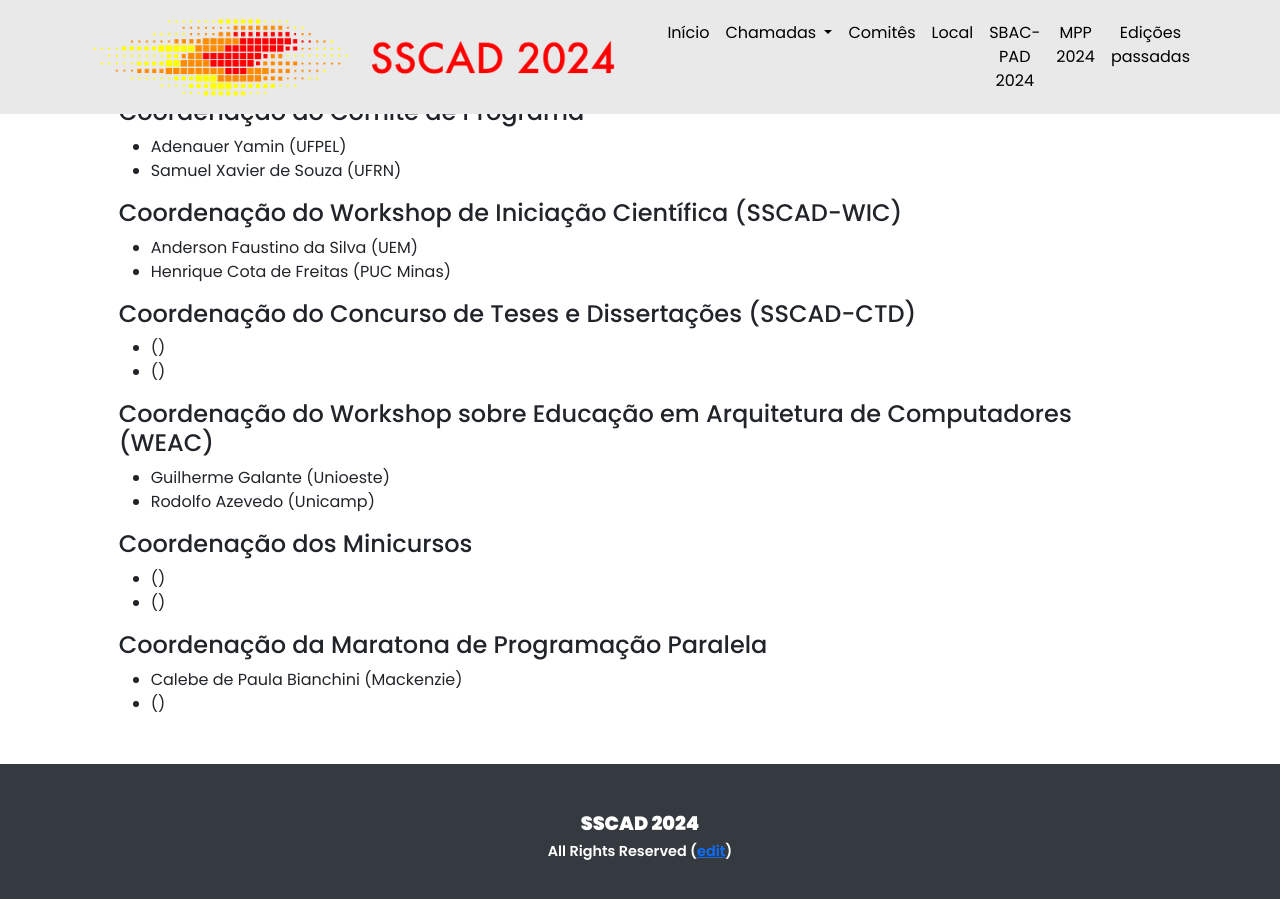
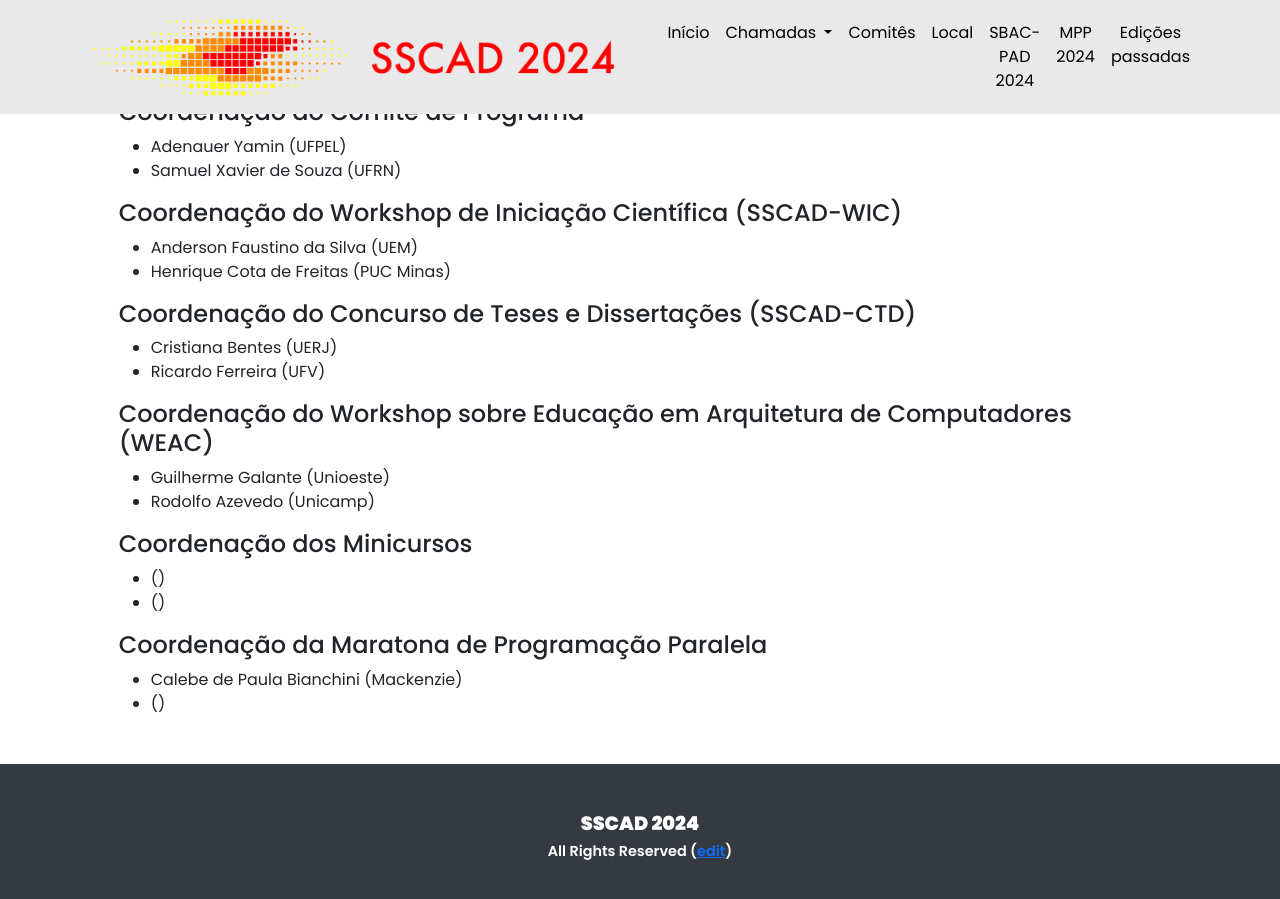
Before and after one commit to ce-acpad/sscad2024, a Jekyll site: the page built from committee.html, in a window 1280 px wide and 900 px high, scrolled down 654 px. Built offline with Jekyll 4.4.1, drawn with Linux system fonts in a browser that asks for light colours.

Commit message:
Update committee.yml

```diff
--- a/_data/committee.yml
+++ b/_data/committee.yml
@@ -21,10 +21,10 @@ committees:
             institution: "PUC Minas"
       - name: "Coordenação do Concurso de Teses e Dissertações (SSCAD-CTD)"
         people:
-          - name: ""
-            institution: ""
-          - name: ""
-            institution: ""
+          - name: "Cristiana Bentes"
+            institution: "UERJ"
+          - name: "Ricardo Ferreira"
+            institution: "UFV"
       - name: "Coordenação do Workshop sobre Educação em Arquitetura de Computadores (WEAC)"
         people:
           - name: "Guilherme Galante"
```
